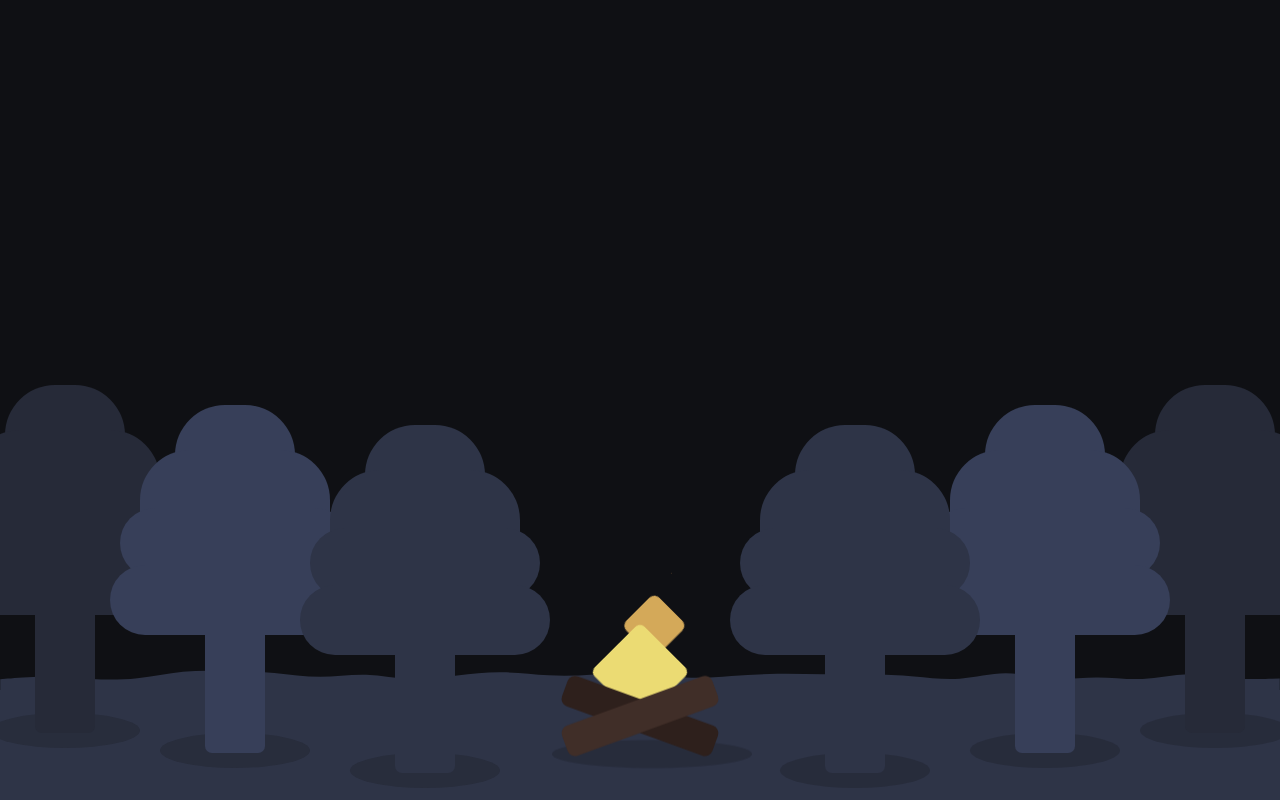
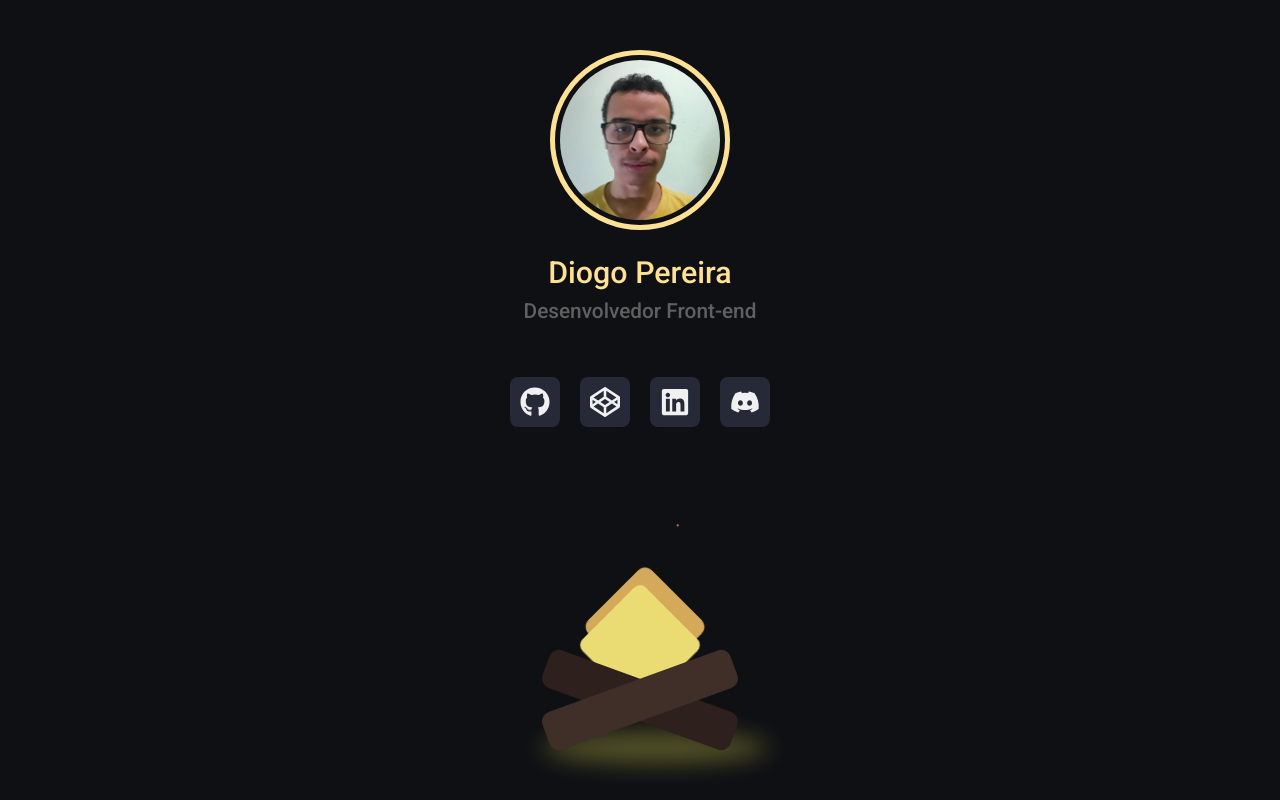
Before and after one commit to diogopereiradev/beacons, a React (Vite) app: page / in a window 1280 px wide. Built offline with nearby package versions, Linux system fonts and the light colour scheme.

Commit message:
feat: Profile image added, links added

```diff
--- a/package.json
+++ b/package.json
@@ -9,6 +9,7 @@
     "preview": "vite preview"
   },
   "dependencies": {
+    "@fontsource/roboto": "^4.5.8",
     "react": "^18.2.0",
     "react-dom": "^18.2.0",
     "react-icons": "^4.8.0"
--- a/src/Home/components/Scenario/components/Tree.tsx
+++ /dev/null
@@ -1,38 +0,0 @@
-import React from 'react';
-
-export function Tree({ color, cstyles }: { color: string, cstyles: string }): JSX.Element {
-  return (
-    <div className={`relative max-w-[260px] flex items-center flex-col ${cstyles}`}>
-      {/** Leaves  */}
-      <div
-        className={`w-[120px] h-[70px] rounded-t-[50px] mb-[-10%] ${color}`}
-      ></div>
-      <div
-        className={`w-[190px] h-[70px] rounded-t-[50px] mb-[-5%] ${color}`}
-      ></div>
-      <div
-        className={`w-[230px] h-[70px] rounded-[50px] mb-[-5%] ${color}`}
-      ></div>
-      <div
-        className={`w-[250px] h-[70px] rounded-[50px] mb-[-5%] ${color}`}
-      ></div>
-      {/** Log */}
-      <div
-        className={`w-[60px] h-[130px] rounded-b-[7px] mb-[-5%] z-[9999] ${color}`}
-      ></div>
-      {/** Shadow */}
-      <div
-        className='
-          absolute
-          left-[50%]
-          translate-x-[-50%]
-          top-[98%]
-          w-[150px]
-          h-[35px]
-          rounded-[50%]
-          bg-[#10101033]
-        '
-      ></div>
-    </div>
-  );
-}
--- a/src/Home/components/Scenario/index.tsx
+++ /dev/null
@@ -1,25 +0,0 @@
-import React from 'react';
-import { Campfire } from './components/Campfire';
-import { Tree } from './components/Tree';
-
-export function Scenario(): JSX.Element {
-  return (
-    <div className='flex flex-col w-full h-[600px] absolute bottom-0 overflow-hidden'>
-      <div className='absolute left-0 bottom-[110px] flex'>
-        <Tree color='bg-primary-300' cstyles='top-[30px] left-[-60px]' />
-        <Tree color='bg-primary-100' cstyles='top-[50px] left-[-140px]' />
-        <Tree color='bg-primary-200' cstyles='top-[70px] left-[-200px]' />
-      </div>
-      <div className='absolute left-[50%] bottom-[100px] translate-x-[-50%]'>
-        <Campfire />
-      </div>
-      <div className='absolute right-0 bottom-[110px] flex'>
-        <Tree color='bg-primary-200' cstyles='top-[70px] left-[200px] z-[3]' />
-        <Tree color='bg-primary-100' cstyles='top-[50px] left-[140px] z-[2]' />
-        <Tree color='bg-primary-300' cstyles='top-[30px] left-[60px] z-[1]' />
-      </div>
-      <img className='absolute bottom-[110px] z-[-10]' src='/icons/ground-wave.svg'/>
-      <div className='absolute bottom-0 w-full h-[110px] bg-primary-200 z-[-1]'></div>
-    </div>
-  );
-}
--- a/src/Home/index.tsx
+++ /dev/null
@@ -1,10 +0,0 @@
-import React from 'react';
-import { Scenario } from './components/Scenario';
-
-export function Home(): JSX.Element {
-  return (
-    <div className='relative w-full h-screen min-h-[512px]'>
-      <Scenario />
-    </div>
-  );
-}
--- a/src/Home/components/Scenario/components/Campfire.tsx
+++ b/src/pages/Home/components/Campfire.tsx
@@ -2,7 +2,7 @@ import React from 'react';
 
 export function Campfire(): JSX.Element {
   return (
-    <div className='relative left-[-80px] scale-[0.8]'>
+    <div className='relative'>
       {/** Logs */}
       <div
         className='
@@ -82,7 +82,9 @@ export function Campfire(): JSX.Element {
           w-[250px]
           h-[35px]
           rounded-[50%]
-          bg-[#10101033]
+          bg-[#d6d2495b]
+          blur-[13px]
+          animate-shadowPulse
         '
       ></div>
     </div>
--- /dev/null
+++ b/src/pages/Home/components/Links.tsx
@@ -0,0 +1,42 @@
+import React from 'react';
+import { FaGithub, FaCodepen, FaLinkedin, FaDiscord } from 'react-icons/fa';
+
+export function Links(): JSX.Element {
+  return (
+    <div className='w-full flex flex-col justify-center items-center'>
+      <div className='flex flex-col items-center py-[50px]'>
+        <img className='w-[180px] rounded-full border-[5px] border-[#ffe194] p-[5px]' src='/icons/profile.jpg' alt='diogo-profile-icon' />
+        <div className='flex flex-col items-center mt-[20px]'>
+          <h2 className='text-[#ffe194] text-[1.9rem] font-default font-[500]'>Diogo Pereira</h2>
+          <p className='text-primary-500 text-[1.3rem] font-default font-[500]'>Desenvolvedor Front-end</p>
+        </div>
+      </div>
+      <div className='flex gap-[20px]'>
+        <a href='https://github.com/FhillSlinger' className='flex justify-center items-center w-[50px] h-[50px] bg-primary-300 rounded-lg'>
+          <FaGithub
+            className='text-primary-100'
+            size={30}
+          />
+        </a>
+        <a href='https://codepen.io/fhillslinger/pens/public' className='flex justify-center items-center w-[50px] h-[50px] bg-primary-300 rounded-lg'>
+          <FaCodepen
+            className='text-primary-100'
+            size={30}
+          />
+        </a>
+        <a href='https://www.linkedin.com/in/fhill-slinger/' className='flex justify-center items-center w-[50px] h-[50px] bg-primary-300 rounded-lg'>
+          <FaLinkedin
+            className='text-primary-100'
+            size={30}
+          />
+        </a>
+        <a href='https://discord.com/users/882178309205671956' className='flex justify-center items-center w-[50px] h-[50px] bg-primary-300 rounded-lg'>
+          <FaDiscord
+            className='text-primary-100'
+            size={30}
+          />
+        </a>
+      </div>
+    </div>
+  );
+}
--- /dev/null
+++ b/src/pages/Home/index.tsx
@@ -0,0 +1,14 @@
+import React from 'react';
+import { Campfire } from './components/Campfire';
+import { Links } from './components/Links';
+
+export function Home(): JSX.Element {
+  return (
+    <div className='w-full h-screen min-h-[768px]'>
+      <Links />
+      <div className='w-full absolute bottom-[120px] left-[-100px] flex justify-center items-center'>
+        <Campfire />
+      </div>
+    </div>
+  );
+}
--- a/tailwind.config.js
+++ b/tailwind.config.js
@@ -51,6 +51,7 @@ export default {
       firePulseOne: 'firePulseOne 0.4s cubic-bezier(.5,.21,.17,.95) infinite',
       firePulseTwo: 'firePulseTwo 0.6s cubic-bezier(.5,.21,.17,.95) infinite',
       firePulseThree: 'firePulseTwo 0.4s cubic-bezier(.5,.21,.17,.95) infinite',
+      shadowPulse: 'shadowPulse 0.4s cubic-bezier(.5,.21,.17,.95) infinite'
     },
     keyframes: {
       firePulseOne: {
@@ -81,6 +82,14 @@ export default {
           height: '0px'
         }
       },
+      shadowPulse: {
+        from: {
+          transform: 'scale(1)'
+        },
+        to: {
+          transform: 'scale(0.9)'
+        }
+      }
     },
     extend: {},
   },
```
Also changed, not shown: src/main.tsx (+6 -1 lines), public/icons/profile.jpg (added), 1 other file (tests, documents, lock files or other folders).
